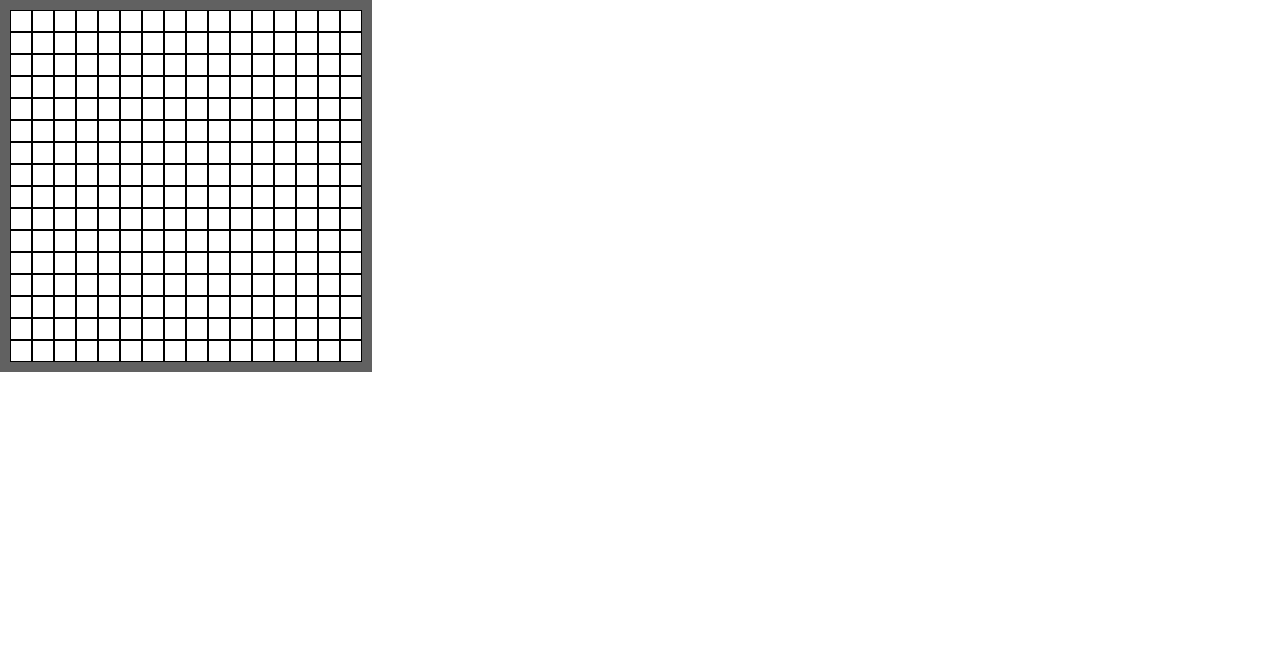
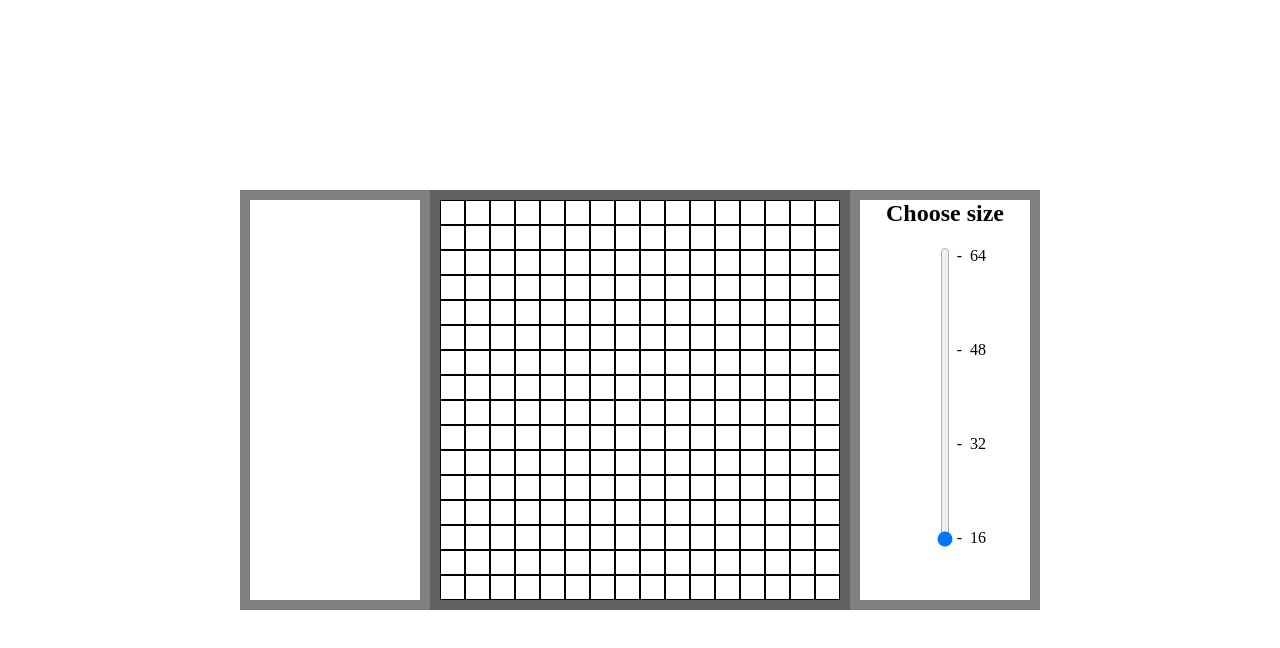
Before and after one commit to DevidedDev/etch-a-sketch, a plain HTML site: page index.html in a window 1280 px wide. Drawn offline with Linux system fonts and the light colour scheme.

Commit message:
Create size slider

```diff
--- a/index.html
+++ b/index.html
@@ -6,7 +6,31 @@
         <meta charset="utf-8">
     </head>
     <body>
-        <div id="sketch-pad"></div>
+        <div class="sketch-ui">
+            <div class="settings-container "></div>
+            <div id="sketch-pad"></div>
+            <div class="settings-container">
+                <h2>Choose size</h2>
+                <div class="slider-container">
+                    <input
+                        type="range"
+                        min ="16"
+                        max="64"
+                        value= "16"
+                        step="16"
+                        class="slider"
+                    >
+                    <ul class="slider-ticks">
+                        <li>64</li>
+                        <li>48</li>
+                        <li>32</li>
+                        <li>16</li>
+                    </ul>
+                </div>
+
+            </div>
+
+        </div>
         <script src="script.js"></script>
     </body>
 
--- a/script.js
+++ b/script.js
@@ -2,7 +2,7 @@
     //use 2 loops
         //one for creation of row
         //add class to each row
-            //seconf for creation of blocks
+            //second for creation of blocks
             //add class to each block
             //append block to row
         //append row to
@@ -11,6 +11,7 @@
     //event listener => if clicked, change color
 
 const sketchPad = document.getElementById("sketch-pad");
+let selectedColor = "red";
 
 function createGrid(size){
 
@@ -20,6 +21,8 @@ function createGrid(size){
         for(let j = 0; j < size; j++){
             const sketchBlock = document.createElement("div");
             sketchBlock.classList.add("sketch-block");
+            sketchBlock.addEventListener("mouseover", changeBgClr)
+
             sketchRow.appendChild(sketchBlock);
         }
         sketchPad.appendChild(sketchRow);
@@ -27,3 +30,7 @@ function createGrid(size){
 }
 
 createGrid(16);
+
+function changeBgClr(){
+    this.style.backgroundColor = selectedColor;
+}
--- a/style.css
+++ b/style.css
@@ -2,19 +2,74 @@
     margin: 0;
     padding: 0;
 }
+html,body{
+    height: 100%;
+}
+body{
+
+    display: flex;
+    justify-content: center;
+    align-items: center;
+}
+
+.sketch-ui{
+    display: flex;
+    flex: 0 1 800px;
+    height: fit-content;
+
+}
+
+.settings-container{
+    border: 10px solid gray;
+    flex: 1 0 100px;
+    text-align: center;
+    display: flex;
+    flex-direction: column;
+}
 
 #sketch-pad{
     border: 10px solid rgb(97, 97, 97);
-    width: fit-content;
+    height: 400px;
+    width: 400px;
+    display: flex;
+    flex-direction: column;
+    flex: none;
 }
+
 
 .sketch-row{
     display: flex;
+    flex: 1;
 }
 
 .sketch-block{
     background-color: white;
     border:1px solid black;
-    height: 20px;
-    width: 20px;
+    flex: 1;
 }
+
+
+.slider-container{
+    display: flex;
+    margin-top: 20px;
+    justify-content: center;
+    height: 300px;
+}
+
+.slider{
+    width: 10px;
+    appearance: slider-vertical;
+    /* safari */
+    -webkit-appearance: slider-vertical;
+    height: 100%;
+    margin-left: 36px;
+}
+
+.slider-ticks{
+    z-index: 2;
+    list-style-type: "-  ";
+    margin-left: 20px;
+    display: flex;
+    flex-direction: column;
+    justify-content: space-between;
+}
```
